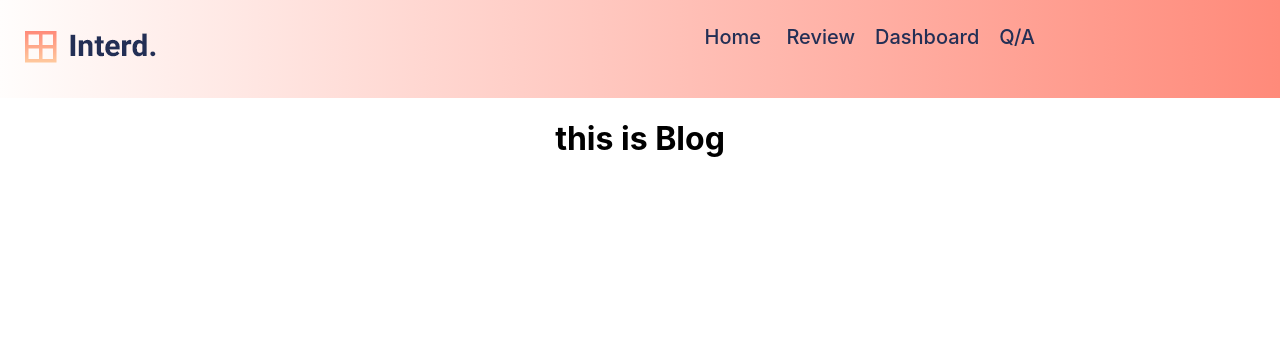
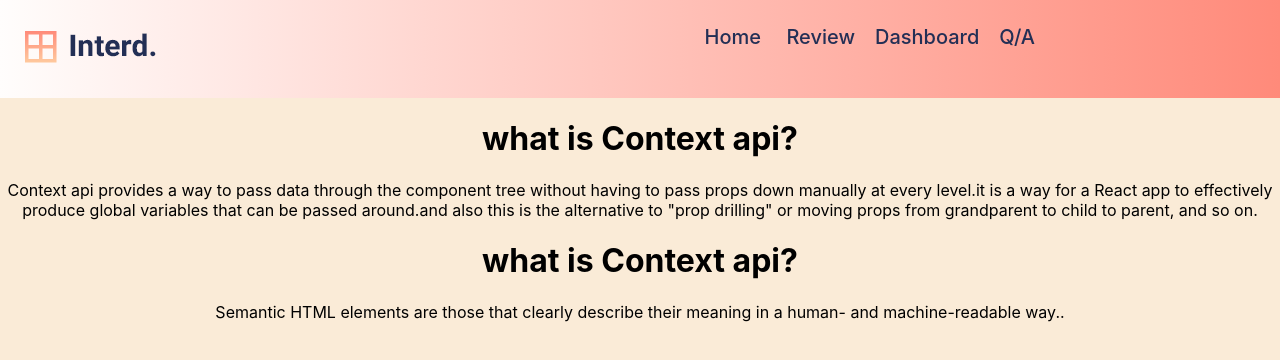
Before and after one commit to TalhaJobayer/inetriorDesighn-Assghnmnet-9, a React (Create React App) app: page /Blog in a window 1280 px wide. Shown: the top 360 px of the page. Built offline with nearby package versions, Linux system fonts and the light colour scheme.

Commit message:
first Q/A done with editing body backgrond color

```diff
--- a/src/Component/Blog/Blog.js
+++ b/src/Component/Blog/Blog.js
@@ -2,9 +2,16 @@ import React from 'react';
 
 const Blog = () => {
     return (
+            <>
         <div>
-            <h1>this is Blog</h1>
+            <h1>what is Context api?</h1>
+            <p>Context api provides a way to pass data through the component tree without having to pass props down manually at every level.it is a way for a React app to effectively produce global variables that can be passed around.and also this is the alternative to "prop drilling" or moving props from grandparent to child to parent, and so on.</p>
         </div>
+        <div>
+            <h1>what is Context api?</h1>
+            <p>Semantic HTML elements are those that clearly describe their meaning in a human- and machine-readable way..</p>
+        </div>
+            </>
     );
 };
 
--- a/src/Component/Dashboard/Dashboard.js
+++ b/src/Component/Dashboard/Dashboard.js
@@ -1,7 +1,7 @@
 import React, { useEffect, useState } from 'react';
 import './Dashboard.css'
 
-import { BarChart, Bar, Cell, XAxis, YAxis, CartesianGrid, Tooltip, Legend, ResponsiveContainer, LineChart, Line, ComposedChart, Area, PieChart, Pie } from 'recharts';
+import { BarChart, Bar,  XAxis, YAxis, CartesianGrid, Tooltip, Legend,  LineChart, Line, ComposedChart, Area } from 'recharts';
 
 const Dashboard = () => {
     const [chart,setChart]=useState([]);
--- a/src/Component/Home/Home.js
+++ b/src/Component/Home/Home.js
@@ -3,7 +3,7 @@ import './Home.css'
 import image from '../../image/h1_hero1.jpg.webp'
 import useReview from '../../useReview/useReview';
 import HomeReview from '../HomeReview/HomeReview';
-import { Navigate, useNavigate } from 'react-router-dom';
+import { useNavigate } from 'react-router-dom';
 
 
 
--- a/src/index.css
+++ b/src/index.css
@@ -1,4 +1,6 @@
 body {
+
+   background-color: antiquewhite;
   margin: 0;
   font-family: -apple-system, BlinkMacSystemFont, 'Segoe UI', 'Roboto', 'Oxygen',
     'Ubuntu', 'Cantarell', 'Fira Sans', 'Droid Sans', 'Helvetica Neue',
```
